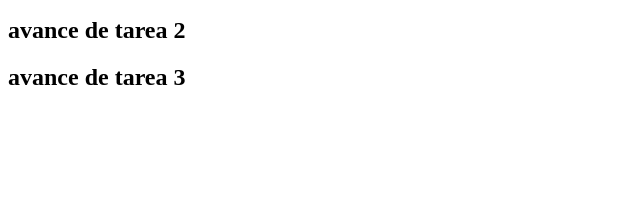
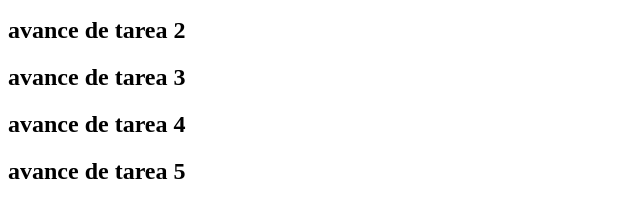
Before and after one commit to AAD8012/prueba-, a plain HTML site: page index.html in a window 1280 px wide. Shown: the part 110-328 px from the top of the page, without its empty margins (0-640 px from the left). Drawn offline with Linux system fonts and the light colour scheme.

Commit message:
avance tarea 4 y 5

```diff
--- a/index.html
+++ b/index.html
@@ -11,5 +11,7 @@
     <h2>avance de tarea 1</h2>
     <h2>avance de tarea 2</h2>
     <h2>avance de tarea 3</h2>
+    <h2>avance de tarea 4</h2>
+    <h2>avance de tarea 5</h2>
 </body>
 </html>
```
